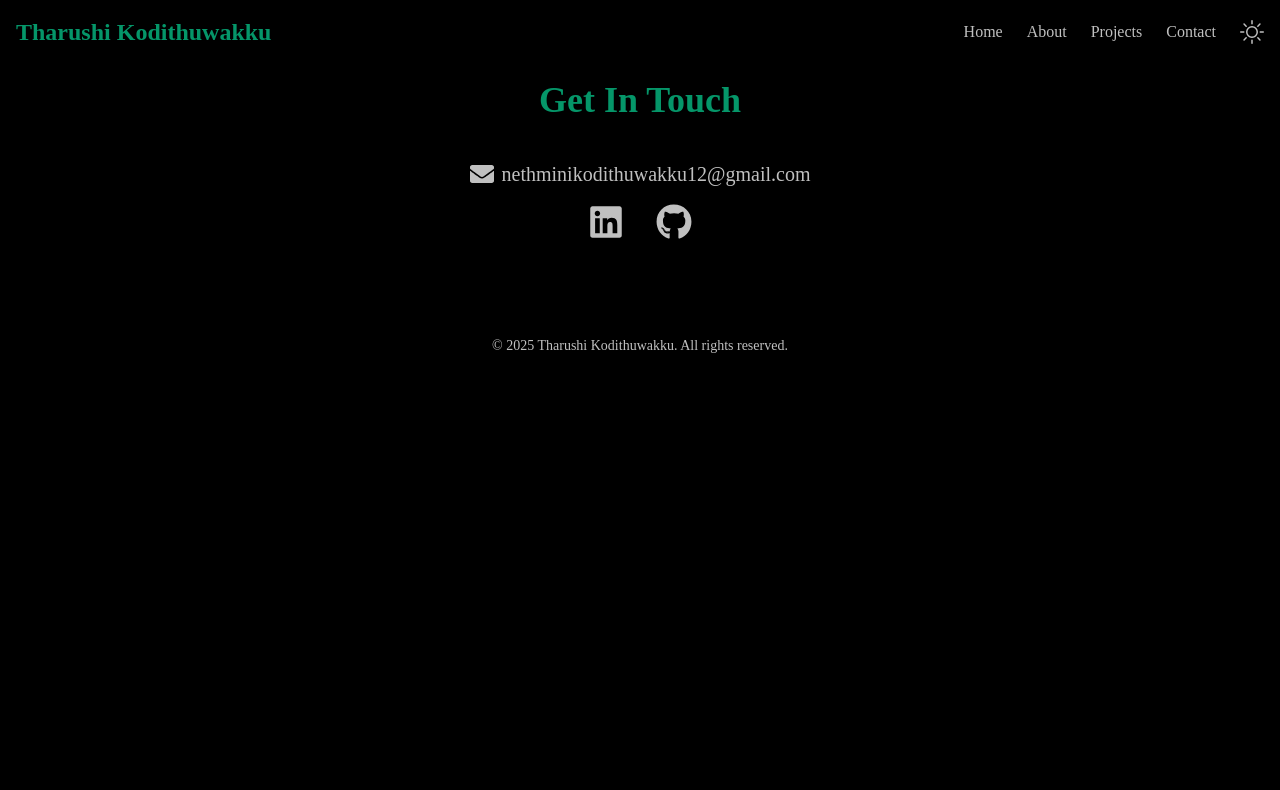
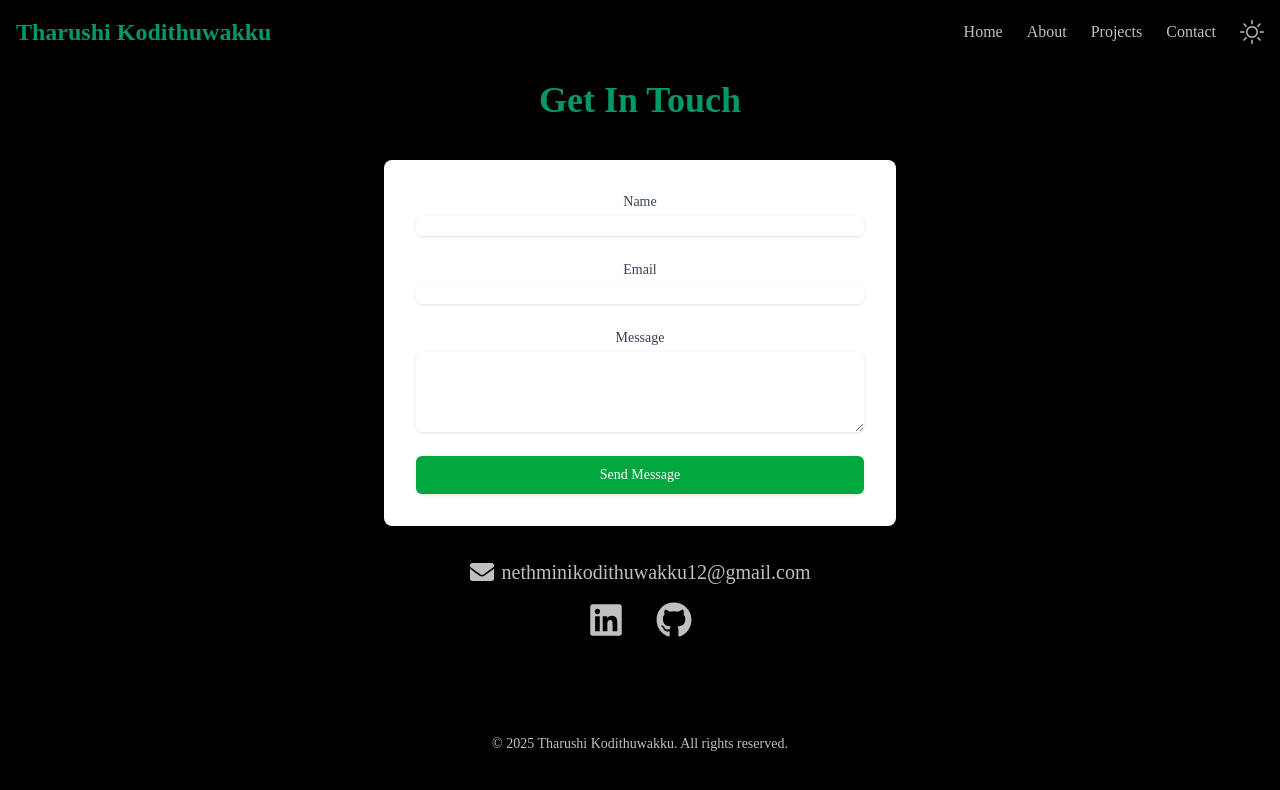
Before and after one commit to ICT-Courses/ict2233-ca-02-Tharuu003, a React (Vite) app: page /contact in a window 1280 px wide. Shown: the top 790 px of the page. Built offline with nearby package versions, Linux system fonts and the light colour scheme.

Commit message:
Add a working contact form with validation

```diff
--- a/src/App.jsx
+++ b/src/App.jsx
@@ -1,3 +1,4 @@
+import React from 'react';
 import { BrowserRouter, Routes, Route } from "react-router-dom";
 import Navbar from "./components/Navbar";
 import Home from "./pages/Home";
--- a/src/pages/About.jsx
+++ b/src/pages/About.jsx
@@ -1,38 +1,70 @@
 // src/pages/About.jsx
 import React from 'react';
 import myPhoto from '../assets/myPhoto.jpg';
+import '../styles/About.css';
 
 const About = () => {
   return (
             <section id="about" className="py-20 px-4 bg-black text-silver">
-      <div className="container mx-auto">
+            <div className="container mx-auto max-w-4xl">
                 <h2 className="text-4xl font-bold text-center mb-10 text-green-600">About Me</h2>
-        <div className="flex flex-col md:flex-row items-center justify-center md:space-x-12">
-          {/* Text Description */}
+
+                {/* About Content - Flexbox Layout */}
+                <div className="flex flex-col md:flex-row items-center justify-between">
+                    {/* Paragraph Section - The gray box and padding are removed */}
                     <div className="md:w-1/2 mb-8 md:mb-0">
-            <p className="text-lg leading-relaxed mb-4">
+                        <p className="text-lg leading-relaxed mb-4 text-justify">
                             I am a highly motivated and versatile undergraduate student at the University of Sri Jayewardenepura, currently pursuing a B.Sc. Hons. in ICT. My academic journey has ignited a passion for various facets of the technology field, including UI/UX design, Project Management, and Full-stack Software Engineering.
                         </p>
-            <p className="text-lg leading-relaxed mb-4">
+                        <p className="text-lg leading-relaxed mb-4 text-justify">
                             My hands-on experience has allowed me to apply theoretical knowledge to real-world projects. I have a strong foundation in C# and the .NET framework, demonstrated by my work on two comprehensive desktop applications. One was a Salon Management System designed to streamline daily operations for staff and owners through dedicated login portals for various roles, like appointment and inventory managers.
                         </p>
-            <p className="text-lg leading-relaxed mb-4">
+                        <p className="text-lg leading-relaxed mb-4 text-justify">
                             In a collaborative group project, I took on a multifaceted role as Project Manager, Business Analyst, and Developer for SilkShield, a digital invoice management system for a company specializing in curtains and blinds. I was specifically responsible for developing the core invoice generation feature, which automated calculations and enabled PDF exports to enhance business efficiency.
                         </p>
-            <p className="text-lg leading-relaxed">
-              Beyond desktop applications, I have expanded my skills into modern web development, creating a front-end educational website using React and Vite, as well as a 2D web game. My diverse project portfolio reflects my eagerness to explore various technologies and my commitment to developing practical, user-focused solutions across different domains. I am enthusiastic about the opportunities the ICT field offers and am ready to contribute to innovative projects.
+                        <p className="text-lg leading-relaxed mb-4 text-justify">
+                            Beyond my technical skills, I possess strong soft skills that are crucial for project success, including effective communication, problem-solving and the ability to collaborate seamlessly in a team environment. These skills were vital in my role as a project manager, ensuring clear communication between team members and stakeholders.
+                        </p>
+                        <p className="text-lg leading-relaxed mb-4 text-justify">
+                            My diverse project portfolio reflects my eagerness to explore various technologies and my commitment to developing practical, user-focused solutions across different domains. I am enthusiastic about the opportunities the ICT field offers and am ready to contribute to innovative projects.
                         </p>
                     </div>
 
-          {/* Image */}
                     <div className="md:w-1/3">
-            <div className="relative rounded-full overflow-hidden w-64 h-64 md:w-80 md:h-80 mx-auto transform transition-transform duration-300 hover:scale-105 shadow-xl border-4 border-green-600">
                         <img
                             src={myPhoto}
                             alt="Tharushi Kodithuwakku"
-                    className="w-full h-full object-cover"
+                            className="rounded-full shadow-lg border-4 border-green-600 w-56 h-56 md:w-80 md:h-80 object-cover photo-glow photo-zoom"
                         />
                     </div>
+
+                </div>
+
+                {/* Skills Section - CSS Grid Layout */}
+                <h2 className="text-4xl font-bold text-center mb-10 text-green-600 dark:text-green-400 mt-20">My Skills</h2>
+                <div className="grid grid-cols-1 md:grid-cols-2 gap-8 mx-auto max-w-2xl">
+                    {/* Technical Skills Box */}
+                    <div className="bg-gray-200 p-6 rounded-lg shadow-lg dark:bg-gray-800">
+                        <h3 className="text-xl font-semibold text-green-500 dark:text-green-400 mb-2">Technical Skills</h3>
+                        <ul className="list-disc list-inside space-y-2 text-gray-800 dark:text-gray-300">
+                            <li>C# / .NET Framework</li>
+                            <li>React.js & Vite</li>
+                            <li>UI/UX Design / Figma</li>
+                            <li>Web Development (HTML, CSS, JavaScript)</li>
+                            <li>Database Management (SQLite, MySQL, pgAdmin4)</li>
+                            <li>Git & GitHub</li>
+                        </ul>
+                    </div>
+                    {/* Soft Skills Box */}
+                    <div className="bg-gray-200 p-6 rounded-lg shadow-lg dark:bg-gray-800">
+                        <h3 className="text-xl font-semibold text-green-500 dark:text-green-400 mb-2">Soft Skills</h3>
+                        <ul className="list-disc list-inside space-y-2 text-gray-800 dark:text-gray-300">
+                            <li>Project Management</li>
+                            <li>Business Analysis</li>
+                            <li>Effective Communication</li>
+                            <li>Problem-Solving</li>
+                            <li>Teamwork & Collaboration</li>
+                        </ul>
                     </div>
                 </div>
             </div>
--- a/src/pages/Contact.jsx
+++ b/src/pages/Contact.jsx
@@ -1,11 +1,108 @@
-import React from 'react';
 import { FaLinkedin, FaGithub, FaEnvelope } from 'react-icons/fa';
+import React, { useState } from 'react';
 
 const Contact = () => {
+
+    // validation logic සහ state hooks මෙහි එකතු කරන්න
+    const [formData, setFormData] = useState({
+        name: '',
+        email: '',
+        message: ''
+    });
+    const [errors, setErrors] = useState({});
+    const [isSubmitted, setIsSubmitted] = useState(false);
+
+    const validateForm = () => {
+        let formErrors = {};
+        if (!formData.name) {
+            formErrors.name = "Name is required";
+        }
+        if (!formData.email) {
+            formErrors.email = "Email is required";
+        } else if (!/\S+@\S+\.\S+/.test(formData.email)) {
+            formErrors.email = "Email address is invalid";
+        }
+        if (!formData.message) {
+            formErrors.message = "Message is required";
+        }
+        setErrors(formErrors);
+        return Object.keys(formErrors).length === 0;
+    };
+
+    const handleChange = (e) => {
+        const { name, value } = e.target;
+        setFormData(prevData => ({ ...prevData, [name]: value }));
+    };
+
+    const handleSubmit = (e) => {
+        e.preventDefault();
+        if (validateForm()) {
+            console.log("Form data submitted successfully:", formData);
+            // මෙතනින් backend service එකක් හරහා email එක යැවිය හැක
+            setIsSubmitted(true);
+            setFormData({ name: '', email: '', message: '' }); // Form එක reset කරන්න
+        }
+    };
+
     return (
         <section id="contact" className="py-20 px-4 bg-black text-silver">
             <div className="container mx-auto text-center">
                 <h2 className="text-4xl font-bold mb-10 text-green-600">Get In Touch</h2>
+
+                <div className="bg-white p-8 rounded-lg shadow-lg dark:bg-gray-800 mb-8 max-w-lg mx-auto">
+                    {isSubmitted ? (
+                        <div className="text-center text-green-500 font-semibold">
+                            <p>Thank you for your message! I will get back to you shortly.</p>
+                        </div>
+                    ) : (
+                        <form onSubmit={handleSubmit} className="space-y-6">
+                            <div>
+                                <label htmlFor="name" className="block text-sm font-medium text-gray-700 dark:text-gray-300">Name</label>
+                                <input
+                                    type="text"
+                                    id="name"
+                                    name="name"
+                                    value={formData.name}
+                                    onChange={handleChange}
+                                    className="mt-1 block w-full rounded-md border-gray-300 shadow-sm focus:border-green-500 focus:ring-green-500 sm:text-sm dark:bg-gray-700 dark:text-white"
+                                />
+                                {errors.name && <p className="mt-1 text-sm text-red-500">{errors.name}</p>}
+                            </div>
+                            <div>
+                                <label htmlFor="email" className="block text-sm font-medium text-gray-700 dark:text-gray-300">Email</label>
+                                <input
+                                    type="email"
+                                    id="email"
+                                    name="email"
+                                    value={formData.email}
+                                    onChange={handleChange}
+                                    className="mt-1 block w-full rounded-md border-gray-300 shadow-sm focus:border-green-500 focus:ring-green-500 sm:text-sm dark:bg-gray-700 dark:text-white"
+                                />
+                                {errors.email && <p className="mt-1 text-sm text-red-500">{errors.email}</p>}
+                            </div>
+                            <div>
+                                <label htmlFor="message" className="block text-sm font-medium text-gray-700 dark:text-gray-300">Message</label>
+                                <textarea
+                                    id="message"
+                                    name="message"
+                                    rows="4"
+                                    value={formData.message}
+                                    onChange={handleChange}
+                                    className="mt-1 block w-full rounded-md border-gray-300 shadow-sm focus:border-green-500 focus:ring-green-500 sm:text-sm dark:bg-gray-700 dark:text-white"
+                                ></textarea>
+                                {errors.message && <p className="mt-1 text-sm text-red-500">{errors.message}</p>}
+                            </div>
+                            <div>
+                                <button
+                                    type="submit"
+                                    className="w-full inline-flex justify-center py-2 px-4 border border-transparent shadow-sm text-sm font-medium rounded-md text-white bg-green-600 hover:bg-green-700 focus:outline-none focus:ring-2 focus:ring-offset-2 focus:ring-green-500"
+                                >
+                                    Send Message
+                                </button>
+                            </div>
+                        </form>
+                    )}
+                </div>
 
                 {/* Email Address */}
                 <a href="mailto:nethminikodithuwakku12@gmail.com" className="flex items-center justify-center space-x-2 text-xl text-silver hover:text-green-600 transition-colors mb-4">
--- a/tailwind.config.js
+++ b/tailwind.config.js
@@ -4,6 +4,7 @@ export default {
     "./index.html",
     "./src/**/*.{js,ts,jsx,tsx}",
   ],
+  darkMode: 'class',
   theme: {
     extend: {
       colors: {
```
Lines whose indentation alone changed are shown as unchanged.
